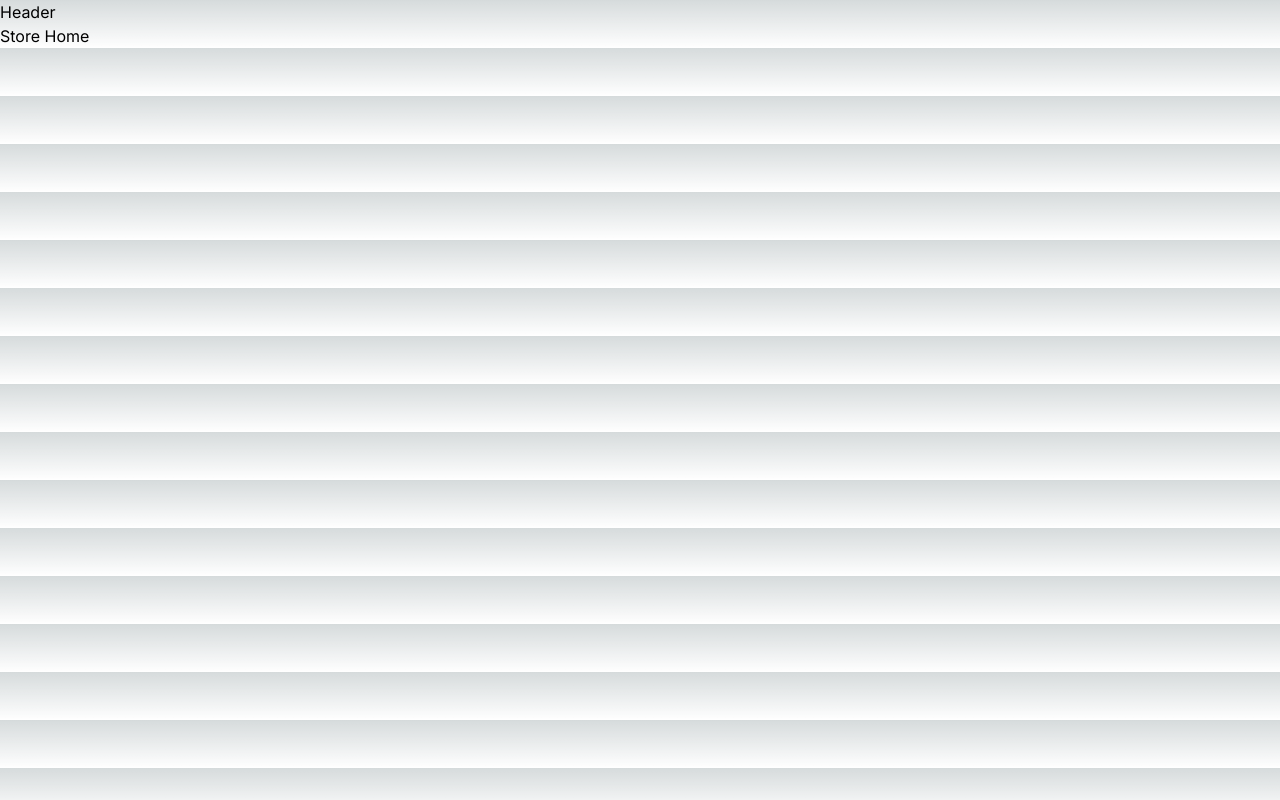
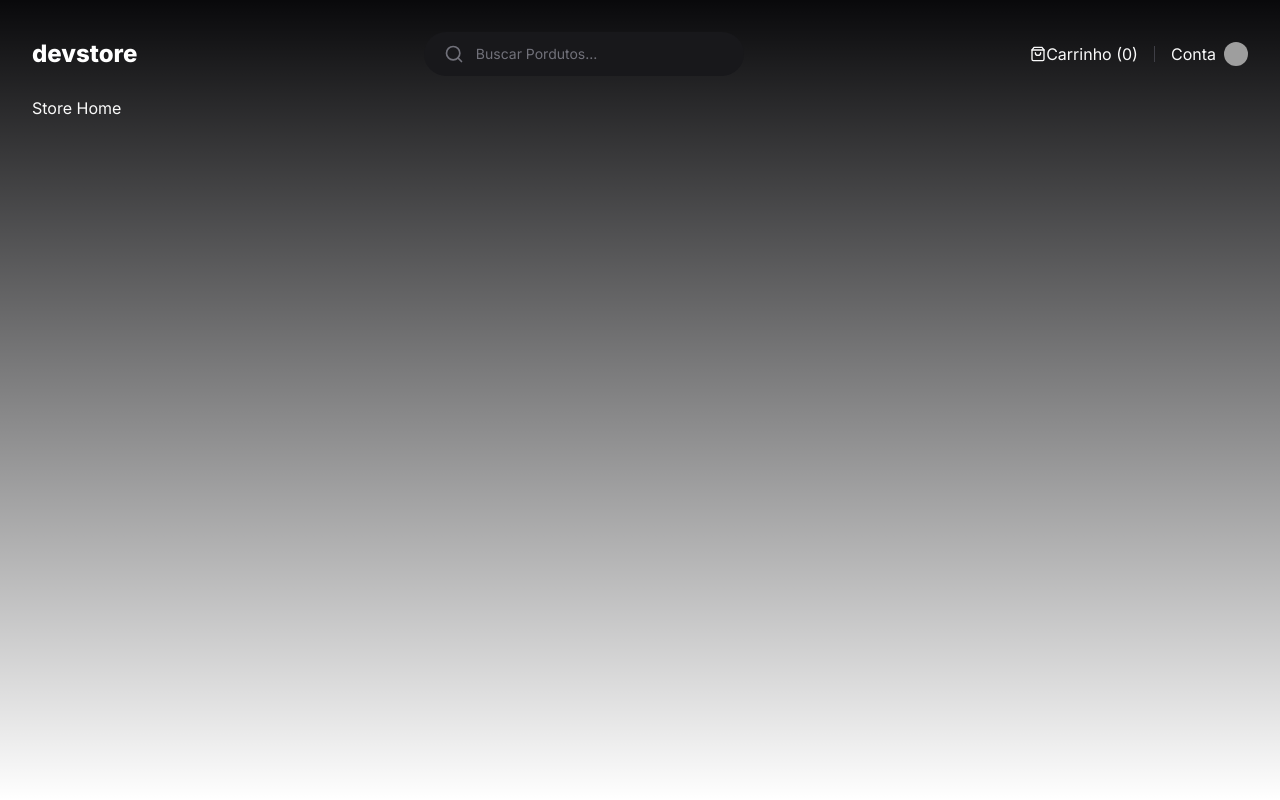
Before and after one commit to savinnsk/dev-store, a Next.js app: page / in a window 1280 px wide. Built offline with nearby package versions, Linux system fonts and the light colour scheme; grey boxes are pictures that could not be loaded.

Commit message:
styles: add header styles | style home page

```diff
--- a/src/app/(store)/layout.tsx
+++ b/src/app/(store)/layout.tsx
@@ -3,7 +3,7 @@
 
 export default function StoreLayout({ children }: { children: ReactNode }) {
   return (
-    <div>
+    <div className='max-auto grid min-h-screen w-full max-w-[1600px] grid-rows-app gap-5 p-8'>
       <Header />
       {children}
     </div>
--- a/src/app/components/header.tsx
+++ b/src/app/components/header.tsx
@@ -1,3 +1,44 @@
+import Link from 'next/link';
+import Image from 'next/image';
+import { Search, ShoppingBag } from 'lucide-react';
+
 export function Header() {
-  return <div>Header</div>;
+  return (
+    <div className='flex items-center justify-between'>
+      <div className='flex items-center gap-5'>
+        <Link className='text-2xl font-extrabold text-white' href='/'>
+          devstore
+        </Link>
+      </div>
+
+      <form className='flex w-[320px] items-center gap-3 rounded-full bg-zinc-900 px-5 py-3 ring-zinc-700'>
+        <Search className='h-5 w-5 text-zinc-500' />
+        <input
+          className='outiline-none flex-1 bg-transparent text-sm placeholder:text-zinc-500 '
+          placeholder='Buscar Pordutos...'
+        />
+      </form>
+
+      <div className='flex items-center gap-4'>
+        <div className='flex items-center'>
+          <ShoppingBag className='h-4 w-4' />
+          <span>Carrinho (0)</span>
+        </div>
+
+
+        <div className='w-px h-4 bg-zinc-700'/>
+
+        <Link href='/' className='flex items-center gap-2 hover:underline'>
+          <span>Conta</span>
+          <Image
+            src='https://github.com/savinnsk.png'
+            className='h-6 w-6 rounded-full'
+            width={24}
+            height={24}
+            alt=''
+          />
+        </Link>
+      </div>
+    </div>
+  );
 }
--- a/src/app/layout.tsx
+++ b/src/app/layout.tsx
@@ -2,11 +2,10 @@
 import { Inter } from 'next/font/google';
 import './globals.css';
 
-const inter = Inter({ subsets: ['latin'] });
+const inter = Inter({ subsets: ['latin'], variable: '--font-inter' });
 
 export const metadata: Metadata = {
-  title: 'Create Next App',
-  description: 'Generated by create next app',
+  title: 'Dev Store',
 };
 
 export default function RootLayout({
@@ -15,8 +14,8 @@
   children: React.ReactNode;
 }) {
   return (
-    <html lang='en'>
-      <body className={inter.className}>{children}</body>
+    <html className={inter.variable} lang='pt'>
+      <body className='bg-zinc-950 text-zinc-50 antialiased'>{children}</body>
     </html>
   );
 }
```
